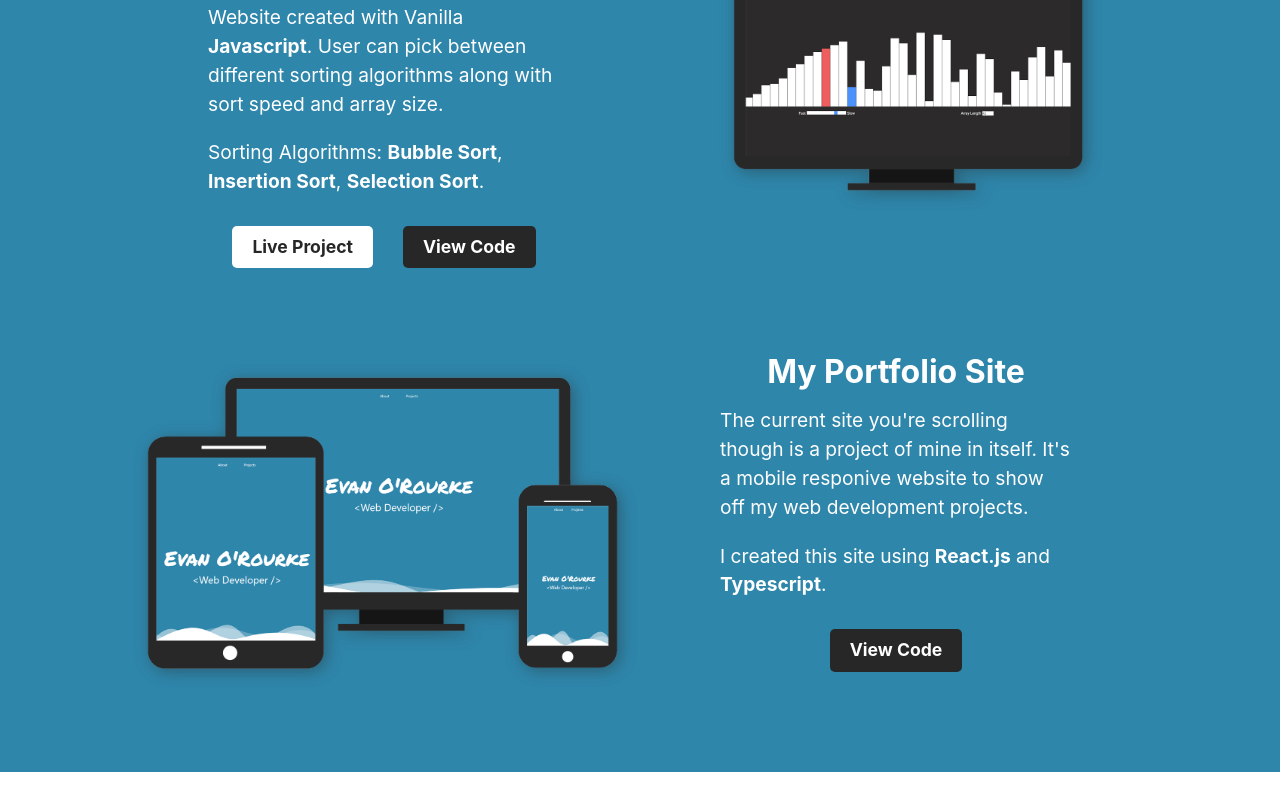
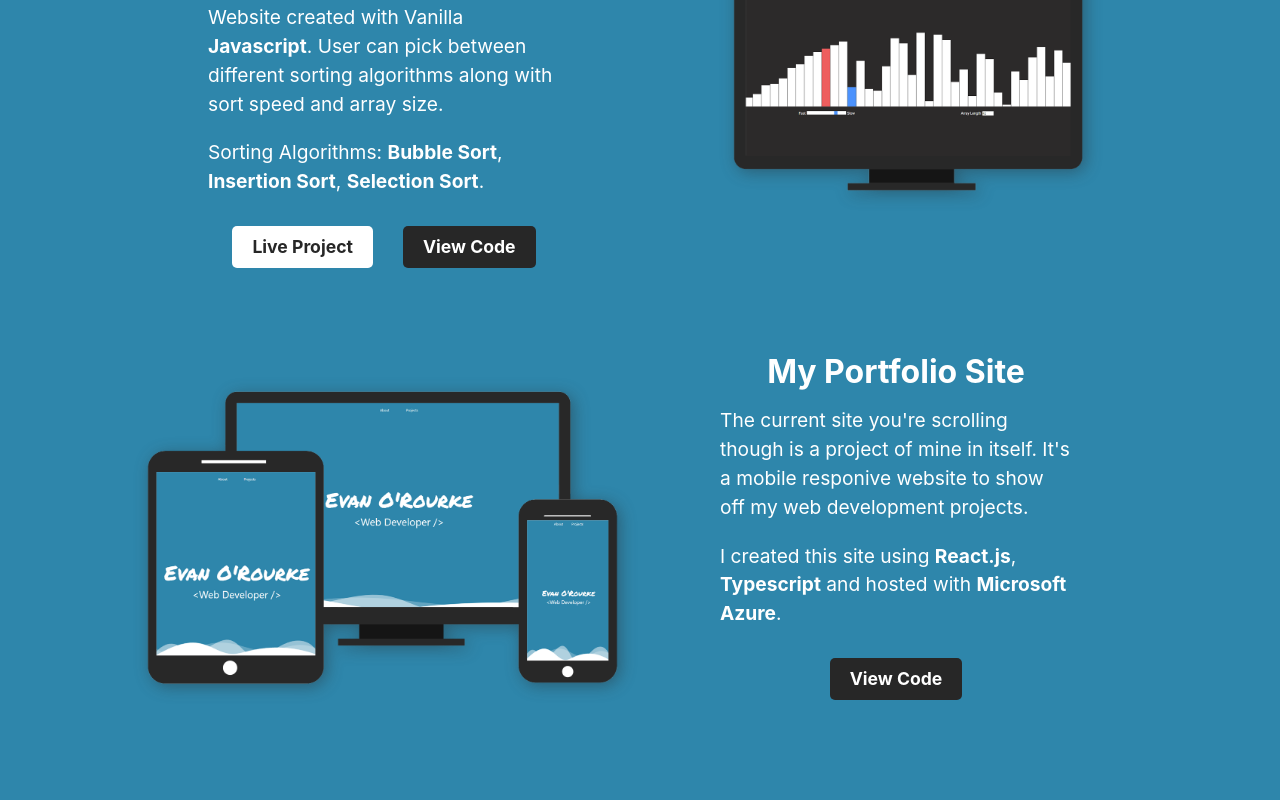
Before and after one commit to Evan-OR/portfolio-2023, a React (Vite) app: page / in a window 1280 px wide. Shown: the part 4049-4849 px from the top of the page. Before the commit the page ends 4821 px from the top, so only its background shows below. Built offline with nearby package versions, Linux system fonts and the light colour scheme.

Commit message:
updated portfolio project display info

```diff
--- a/src/components/ProjectDisplayWrapper.tsx
+++ b/src/components/ProjectDisplayWrapper.tsx
@@ -88,7 +88,7 @@ function ProjectDisplayWrapper() {
             show off my web development projects.
           </div>,
           <div className={style.projectTextSection}>
-            I created this site using <b>React.js</b> and <b>Typescript</b>.
+            I created this site using <b>React.js</b>, <b>Typescript</b> and hosted with <b>Microsoft Azure</b>.
           </div>,
         ]}
         codeLink="https://github.com/Evan-OR/portfolio-2023"
```
